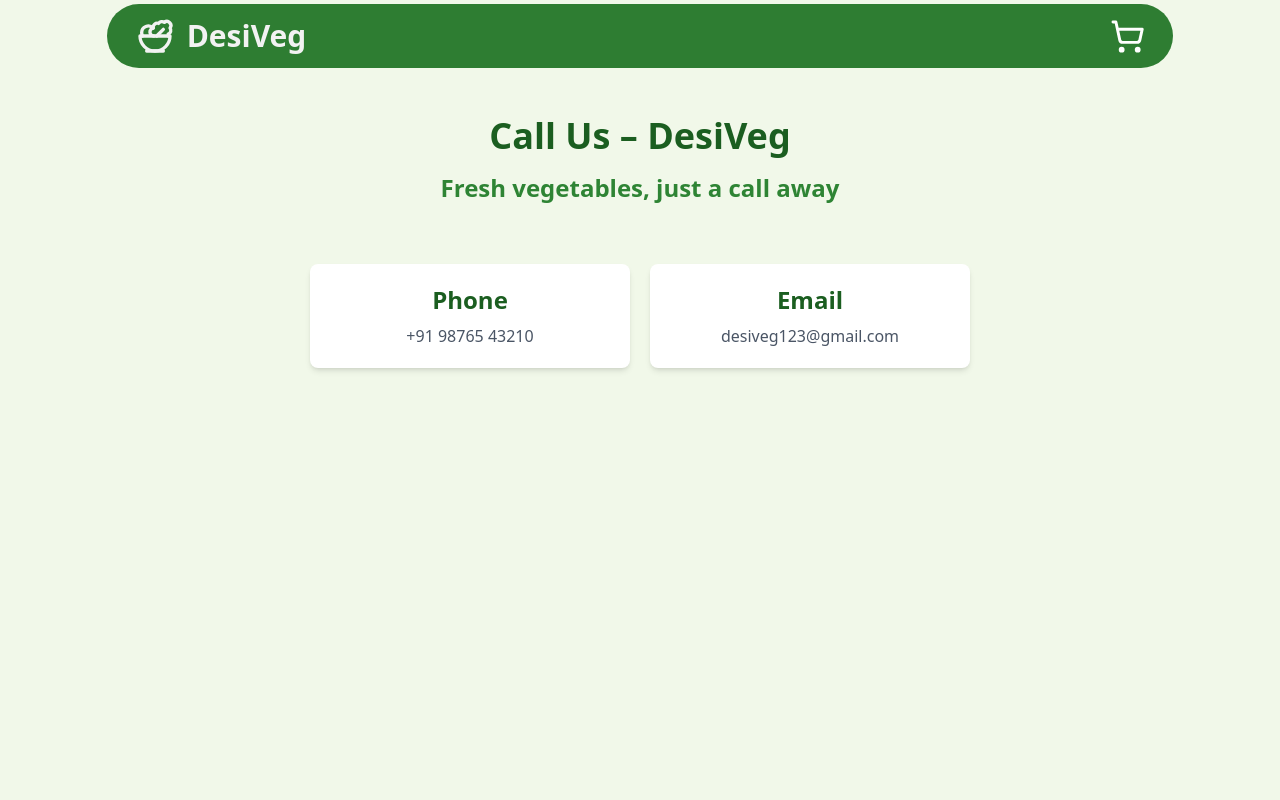
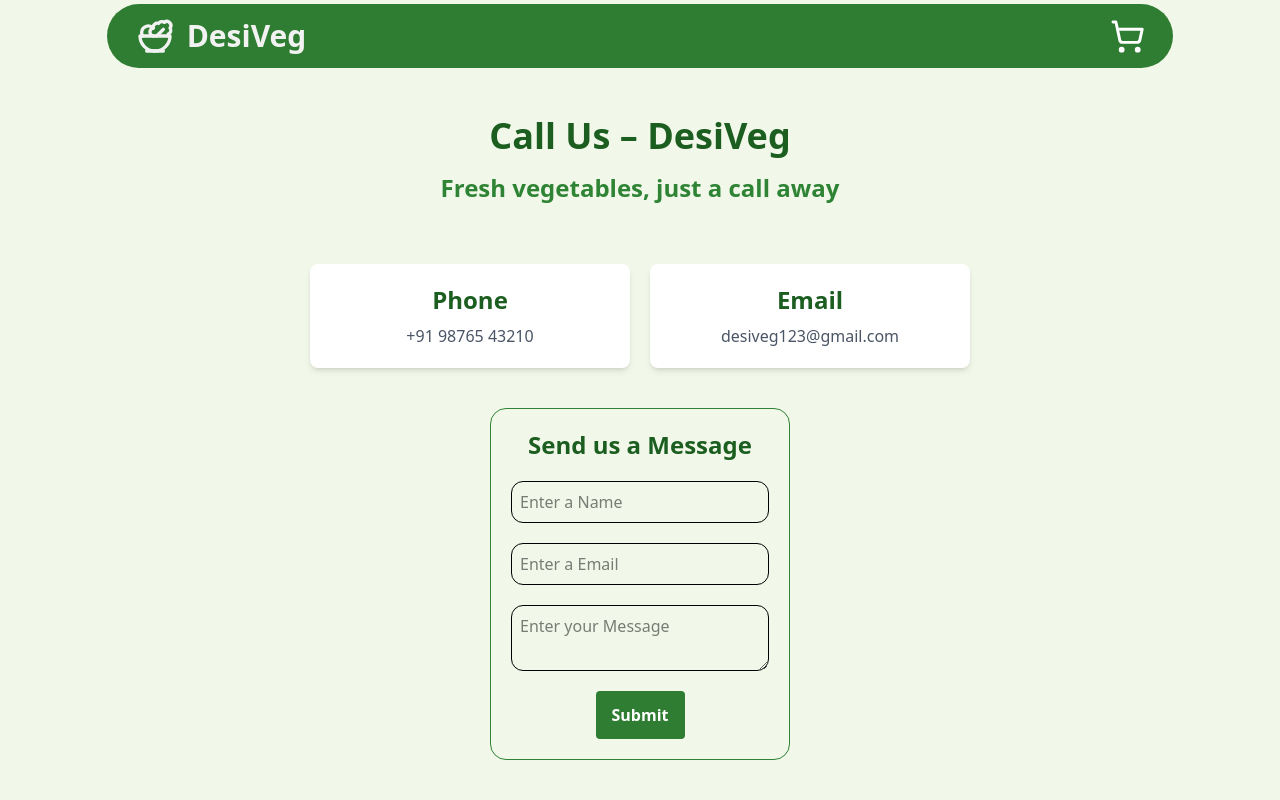
Before and after one commit to siddhikharde/DesiVeg, a React (Vite) app: page /callus in a window 1280 px wide. Shown: the top 800 px of the page. Built offline with nearby package versions, Linux system fonts and the light colour scheme; no server answers.

Commit message:
form creation done

```diff
--- a/src/views/CallUs.jsx
+++ b/src/views/CallUs.jsx
@@ -1,6 +1,8 @@
 import React from 'react'
 import Navbar from '../components/Navbar'
 import Footer from '../components/Footer'
+import Button from '../components/Button'
+import toast,{Toaster} from 'react-hot-toast'
 const ContactCard=({type,detail,onClick})=>{
   return(
     <div className='bg-white p-5 cursor-pointer rounded-lg shadow-md md:w-80 w-[100%] flex flex-col gap-2 items-center' onClick={onClick}>
@@ -25,9 +27,24 @@ function CallUs() {
         <ContactCard type={"Email"} detail={"desiveg123@gmail.com"} onClick={()=>{
             window.location.href="mailto:desiveg123@gmail.com"
         }}/>
-
-
     </div>
+    <div className='flex mx-auto flex-col justify-center items-center gap-5 border border-[#2e8434] w-[300px] p-5 rounded-2xl'>
+        <h3 className='font-bold text-[#1B5E20] text-2xl'>Send us a Message</h3>
+        <input type="text" required placeholder='Enter a Name' className='border   focus:outline-none w-full border bodrder-[#2e8434 ] p-2 rounded-xl'/>
+        <input type="email" required placeholder='Enter a Email' className='border  focus:outline-none w-full border bodrder-[#2e8434 ] p-2 rounded-xl'/>
+        <textarea placeholder='Enter your Message' required className='border p-2   focus:outline-none w-full border bodrder-[#2e8434 ] rounded-xl'></textarea>
+        <Button title={"Submit"} variant='PRIMARY' size='md' onClick={()=>{
+            if(document.querySelector('input[required]').value && document.querySelector('textarea[required]').value){
+            toast.success("Message sent successfully!");
+            document.querySelector('input[required]').value="";
+            document.querySelectorAll('input[required]')[1].value="";
+            document.querySelector('textarea[required]').value="";
+            }else{
+                toast.error("Please fill all the fields");
+            }
+        }}/>
+    </div>
+    <Toaster/>
     </div>
     <Footer/>
    </div>
```
